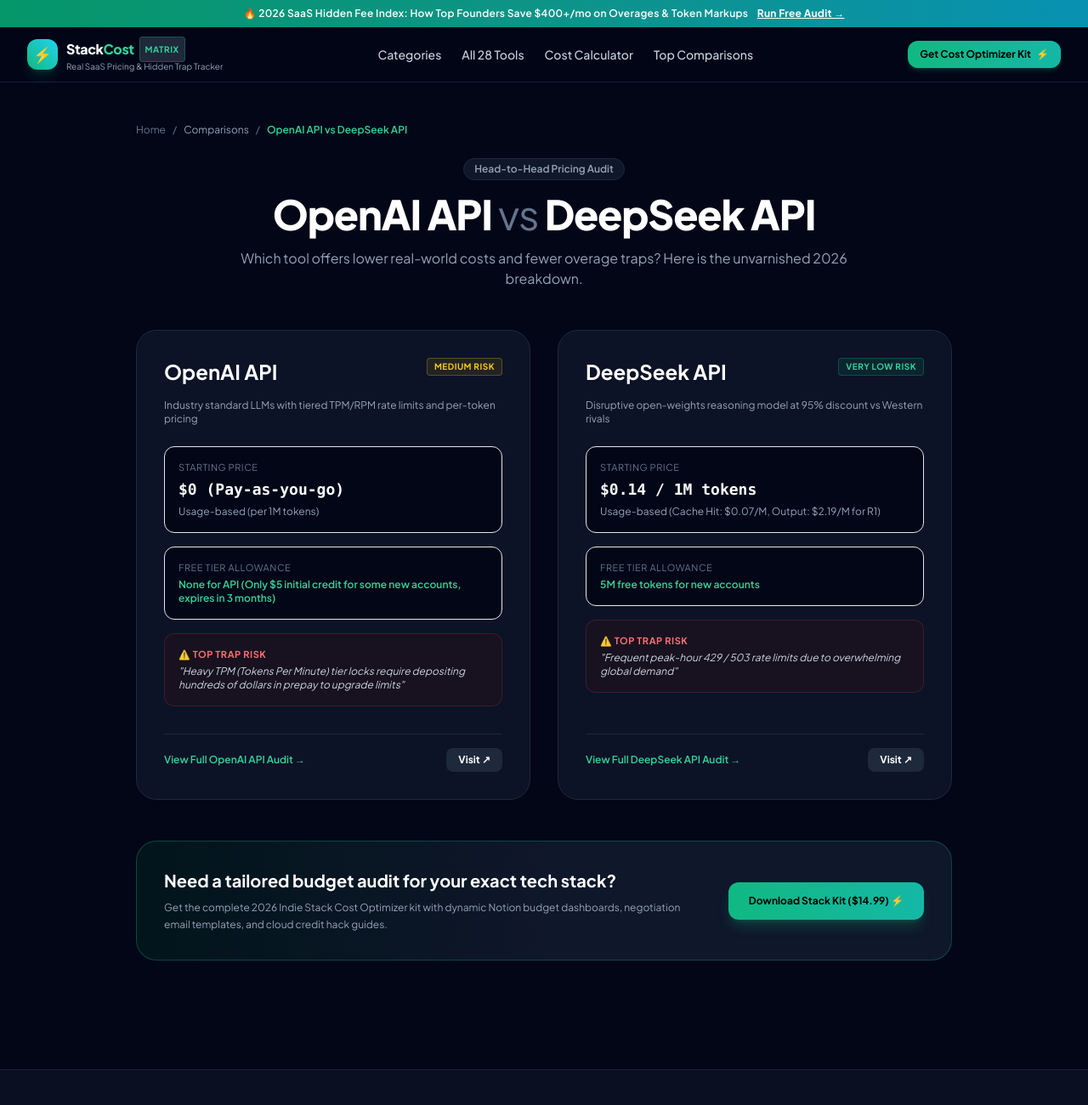
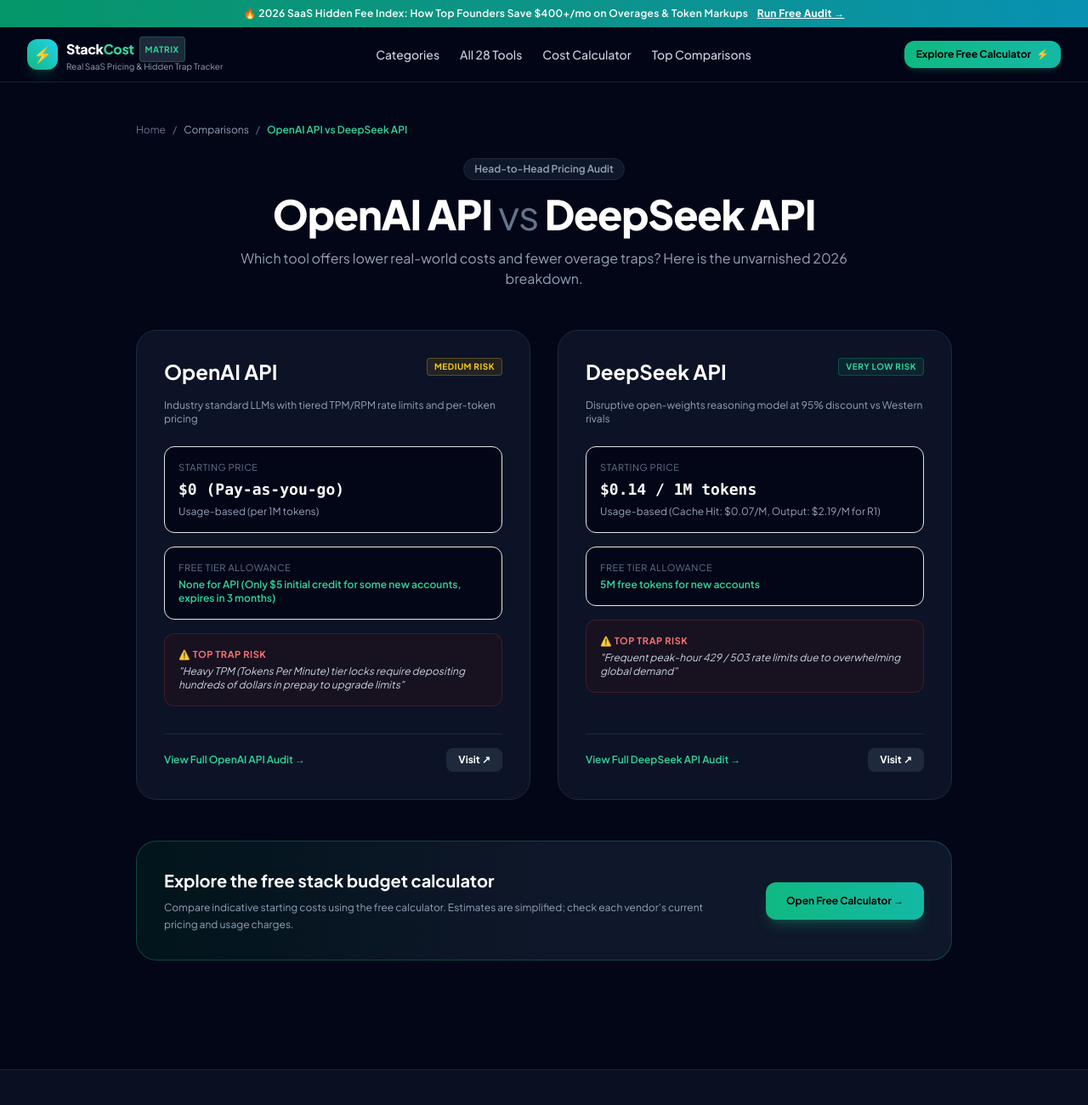
Before and after one commit to yuansent/stackcost-matrix, an Astro site: page /compare/openai-api-vs-deepseek-api in a window 1280 px wide. Shown: the top 1300 px of the page at 85% size. Built offline with nearby package versions, Linux system fonts and the light colour scheme; Astro itself is replaced by a stand-in of ours.

Commit message:
Replace unrelated checkout links with free calculator

```diff
--- a/src/layouts/Layout.astro
+++ b/src/layouts/Layout.astro
@@ -36,7 +36,7 @@ const { title, description = "Real SaaS pricing calculators, hidden fees exposed
     <!-- Top Announcement Banner -->
     <div class="bg-gradient-to-r from-emerald-600 via-teal-600 to-cyan-600 px-4 py-2 text-center text-xs font-semibold text-white tracking-wide">
       <span>🔥 2026 SaaS Hidden Fee Index: How Top Founders Save $400+/mo on Overages &amp; Token Markups</span>
-      <a href="/pricing-calculator" class="ml-2 underline font-bold hover:text-emerald-100">Run Free Audit →</a>
+      <a href="/#calculator" class="ml-2 underline font-bold hover:text-emerald-100">Run Free Audit →</a>
     </div>
 
     <!-- Navigation Header -->
@@ -64,12 +64,12 @@ const { title, description = "Real SaaS pricing calculators, hidden fees exposed
 
         <div class="flex items-center space-x-3">
           <a
-            href="https://2683573618956.gumroad.com/l/byryi"
+            href="/#calculator"
             target="_blank"
             rel="noopener noreferrer"
             class="px-3.5 py-2 rounded-xl bg-gradient-to-r from-emerald-500 to-teal-500 hover:from-emerald-400 hover:to-teal-400 text-black text-xs font-bold shadow-md shadow-emerald-500/20 transition flex items-center space-x-1.5"
           >
-            <span>Get Cost Optimizer Kit</span>
+            <span>Explore Free Calculator</span>
             <span>⚡️</span>
           </a>
         </div>
--- a/src/pages/compare/[slug].astro
+++ b/src/pages/compare/[slug].astro
@@ -143,19 +143,19 @@ const { t1, t2 } = Astro.props;
     <!-- Verdict Banner with CTA -->
     <div class="bg-gradient-to-r from-emerald-950/40 via-slate-900 to-slate-900 rounded-3xl border border-emerald-500/30 p-8 text-center sm:text-left sm:flex sm:items-center sm:justify-between gap-6">
       <div class="max-w-2xl mb-6 sm:mb-0">
-        <h3 class="text-xl font-bold text-white mb-2">Need a tailored budget audit for your exact tech stack?</h3>
+        <h3 class="text-xl font-bold text-white mb-2">Explore the free stack budget calculator</h3>
         <p class="text-slate-400 text-xs leading-relaxed">
-          Get the complete 2026 Indie Stack Cost Optimizer kit with dynamic Notion budget dashboards, negotiation email templates, and cloud credit hack guides.
+          Compare indicative starting costs using the free calculator. Estimates are simplified; check each vendor’s current pricing and usage charges.
         </p>
       </div>
 
       <a
-        href="https://2683573618956.gumroad.com/l/byryi"
+        href="/#calculator"
         target="_blank"
         rel="noopener noreferrer"
         class="inline-block px-6 py-3.5 rounded-xl bg-gradient-to-r from-emerald-500 to-teal-500 hover:from-emerald-400 hover:to-teal-400 text-black font-bold text-xs shadow-lg shadow-emerald-500/25 transition whitespace-nowrap"
       >
-        Download Stack Kit ($14.99) ⚡️
+        Open Free Calculator →
       </a>
     </div>
   </div>
--- a/src/pages/tool/[id].astro
+++ b/src/pages/tool/[id].astro
@@ -57,12 +57,12 @@ const alternatives = tools.filter(t => tool.top_alternatives.includes(t.id));
             Visit Official Website ↗
           </a>
           <a
-            href="https://2683573618956.gumroad.com/l/byryi"
+            href="/#calculator"
             target="_blank"
             rel="noopener noreferrer"
             class="px-5 py-3 rounded-xl bg-gradient-to-r from-emerald-500 to-teal-500 hover:from-emerald-400 hover:to-teal-400 text-black text-xs font-bold text-center shadow-lg shadow-emerald-500/20 transition"
           >
-            Get Stack Cost Audit Kit ⚡️
+            Explore Free Calculator →
           </a>
         </div>
       </div>
```
